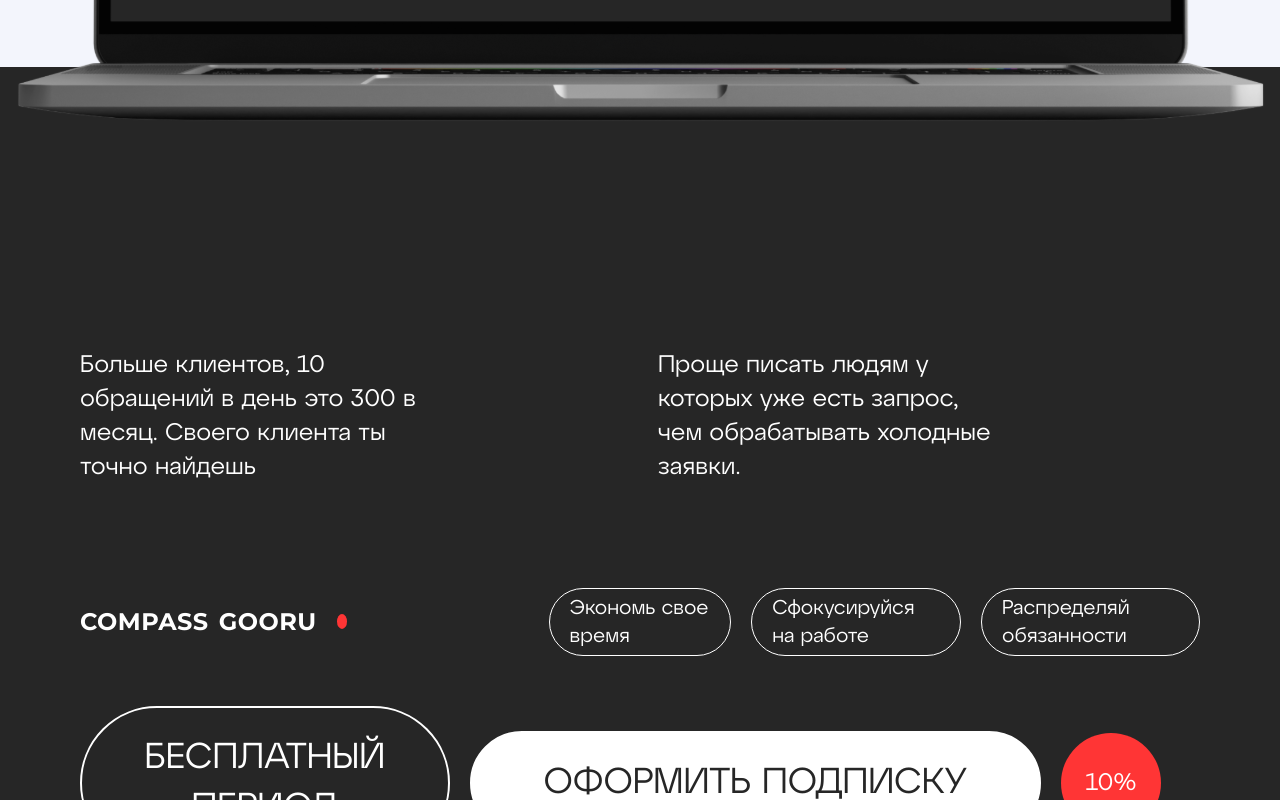
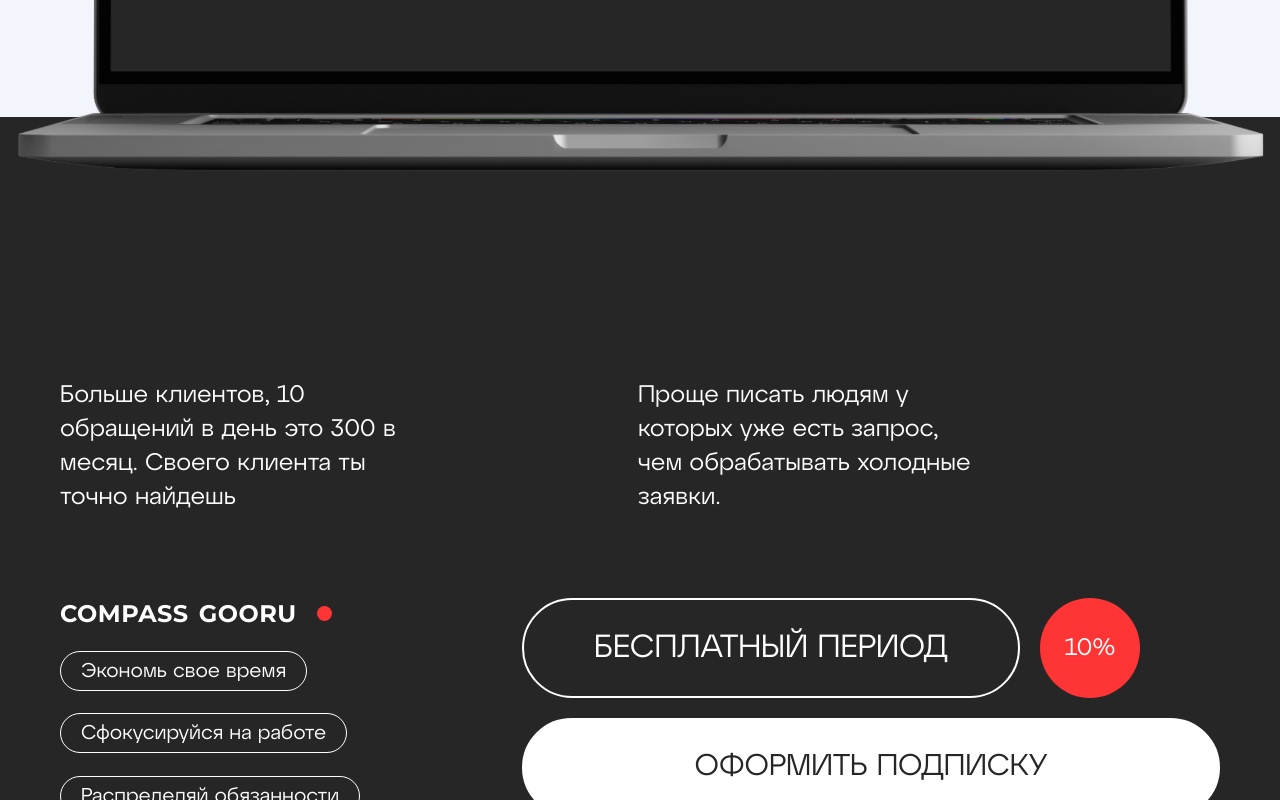
Before and after one commit to lRaven/gooru, a Vue app: page / in a window 1280 px wide. Shown: the part 5165-5965 px from the top of the page. Built offline with nearby package versions, Linux system fonts and the light colour scheme.

Commit message:
fix: поправить адаптив, добавить декоративные элементы

```diff
--- a/src/components/Home/TheSubscribeInvite.vue
+++ b/src/components/Home/TheSubscribeInvite.vue
@@ -10,13 +10,21 @@
 				холодные заявки.
 			</p>
 		</div>
+		<template v-if="documentWidth > 1375">
 			<div class="subscribe-invite__pitch">
+				<div class="subscribe-invite__company">
 					<span class="subscribe-invite__logo">compass</span>
 					<span class="subscribe-invite__logo">gooru</span>
 					<div class="subscribe-invite__mark"></div>
+				</div>
+
 				<p class="subscribe-invite__pitch-point">Экономь свое время</p>
-			<p class="subscribe-invite__pitch-point">Сфокусируйся на работе</p>
-			<p class="subscribe-invite__pitch-point">Распределяй обязанности</p>
+				<p class="subscribe-invite__pitch-point">
+					Сфокусируйся на работе
+				</p>
+				<p class="subscribe-invite__pitch-point">
+					Распределяй обязанности
+				</p>
 			</div>
 			<div class="subscribe-invite__offer">
 				<r-button class="subscribe-invite__free-button"
@@ -27,12 +35,40 @@
 				>
 				<p class="subscribe-invite__sale">10%</p>
 			</div>
+		</template>
+		<template v-else>
+			<div class="subscribe-invite__pitch">
+				<div class="subscribe-invite__company">
+					<span class="subscribe-invite__logo">compass</span>
+					<span class="subscribe-invite__logo">gooru</span>
+					<div class="subscribe-invite__mark"></div>
+				</div>
+
+				<p class="subscribe-invite__pitch-point">Экономь свое время</p>
+				<p class="subscribe-invite__pitch-point">
+					Сфокусируйся на работе
+				</p>
+				<p class="subscribe-invite__pitch-point">
+					Распределяй обязанности
+				</p>
+				<div class="subscribe-invite__offer">
+					<r-button class="subscribe-invite__free-button"
+						>Бесплатный период</r-button
+					>
+					<r-button class="subscribe-invite__subscribe-button"
+						>ОФОРМИТЬ ПОДПИСКУ</r-button
+					>
+					<p class="subscribe-invite__sale">10%</p>
+				</div>
+			</div>
+		</template>
 	</section>
 </template>
 
 <script>
 	export default {
 		name: "TheSubscribeInvite",
+		inject: ["documentWidth"],
 	};
 </script>
 
@@ -43,9 +79,32 @@
 		@media (max-width: 1670px) {
 			padding: 18rem 8rem 0 8rem;
 		}
+		@media (max-width: 1490px) {
+			padding: 16rem 6rem 0 6rem;
+		}
+		@media (max-width: 1375px) {
+			display: grid;
+			padding: 16rem 6rem 0 6rem;
+		}
+		@media (max-width: 600px) {
+			padding: 10rem 4rem 0 4rem;
+		}
+		@media (max-width: 450px) {
+			padding: 8rem 2.5rem 0 2.5rem;
+		}
 		&__descriptions {
 			display: flex;
 			margin: 0 0 10.4rem 0;
+			@media (max-width: 1375px) {
+				grid-column: 1/3;
+				margin: 0 0 8.4rem 0;
+			}
+			@media (max-width: 600px) {
+				flex-direction: column;
+			}
+			@media (max-width: 450px) {
+				margin: 0 0 6.4rem 0;
+			}
 		}
 		&__text {
 			font-size: 2.4rem;
@@ -57,11 +116,46 @@
 			&:last-child {
 				margin: 0;
 			}
+			@media (max-width: 900px) {
+				margin: 0 8rem 0 0;
+			}
+			@media (max-width: 600px) {
+				margin: 0 0 2rem 0;
+			}
+			@media (max-width: 450px) {
+				font-size: 2.2rem;
+				line-height: 3.2rem;
+			}
 		}
 		&__pitch {
 			display: flex;
 			align-items: center;
 			margin: 0 0 5rem 0;
+			@media (max-width: 1375px) {
+				display: grid;
+				justify-content: initial;
+				grid-gap: 2rem 0;
+				grid-column: 1/3;
+				padding: 0 0 5rem 0;
+				border-bottom: 2px solid $white;
+				margin: 0;
+			}
+			@media (max-width: 900px) {
+				justify-items: center;
+			}
+			@media (max-width: 450px) {
+				padding: 0 0 8rem 0;
+			}
+		}
+		&__company {
+			display: flex;
+			align-items: center;
+			@media (max-width: 900px) {
+				justify-self: start;
+			}
+			@media (max-width: 450px) {
+				justify-self: center;
+			}
 		}
 		&__logo {
 			font-family: Montserrat;
@@ -82,11 +176,19 @@
 			height: 1.5rem;
 			background-color: $red;
 			border-radius: 50%;
-			/* margin: 0 30.8rem 0 0; */
-			margin: 0 18% 0 0;
-			/* @media (max-width: 1670px) {
+			margin: 0 30.8rem 0 0;
+			@media (max-width: 1670px) {
 				margin: 0 15rem 0 0;
-			} */
+			}
+			@media (max-width: 1490px) {
+				margin: 0 10rem 0 0;
+			}
+			@media (max-width: 1375px) {
+				margin: 0 3rem 0 0;
+			}
+			@media (max-width: 450px) {
+				margin: 0;
+			}
 		}
 		&__pitch-point {
 			font-size: 2rem;
@@ -97,6 +199,20 @@
 			border: 1px solid $white;
 			border-radius: 12.4rem;
 			margin: 0 2rem 0 0;
+			@media (max-width: 1375px) {
+				grid-column: 1/2;
+				justify-self: start;
+				text-align: center;
+				margin: 0;
+			}
+			@media (max-width: 450px) {
+				justify-self: center;
+			}
+			@media (max-width: 390px) {
+				font-size: 1.7rem;
+				line-height: 2.5rem;
+			}
+
 			&:last-child {
 				margin: 0;
 			}
@@ -106,6 +222,27 @@
 			align-items: center;
 			padding: 0 0 5rem 0;
 			border-bottom: 2px solid $white;
+			@media (max-width: 1375px) {
+				display: grid;
+				grid-column: 2/3;
+				grid-row: 1/5;
+				grid-gap: 2rem;
+				border-bottom: none;
+				padding: 0;
+			}
+			@media (max-width: 960px) {
+				grid-gap: 2rem 1rem;
+			}
+			@media (max-width: 900px) {
+				width: 100%;
+				grid-template-columns: 1fr;
+				grid-column: 1/2;
+				grid-row: 5/5;
+				margin: 3rem 0 0 0;
+			}
+			@media (max-width: 450px) {
+				margin: 6rem 0 0 0;
+			}
 		}
 		:deep(.r-button.subscribe-invite__free-button) {
 			font-size: 3.6rem;
@@ -115,6 +252,33 @@
 			padding: 2.5rem 0;
 			width: 33%;
 			margin: 0 2rem 0 0;
+			@media (max-width: 1490px) {
+				font-size: 3.2rem;
+				line-height: 4.6rem;
+			}
+			@media (max-width: 1375px) {
+				width: initial;
+				padding: 2.5rem 3rem;
+				margin: 0;
+			}
+			@media (max-width: 960px) {
+				font-size: 3rem;
+				line-height: 4.5rem;
+				padding: 2.5rem 1rem;
+			}
+			@media (max-width: 530px) {
+				font-size: 2.5rem;
+				line-height: 4rem;
+			}
+			@media (max-width: 450px) {
+				font-size: 2rem;
+				line-height: 3.5rem;
+			}
+			@media (max-width: 390px) {
+				font-size: 1.9rem;
+				line-height: 3rem;
+				padding: 2.5rem 2rem;
+			}
 		}
 		:deep(.r-button.subscribe-invite__subscribe-button) {
 			font-size: 3.6rem;
@@ -125,6 +289,35 @@
 			background-color: $white;
 			width: 51%;
 			margin: 0 2rem 0 0;
+			@media (max-width: 1490px) {
+				font-size: 3.2rem;
+				line-height: 4.6rem;
+			}
+			@media (max-width: 1375px) {
+				font-size: 3rem;
+				line-height: 4.5rem;
+				padding: 2.5rem 3rem;
+				width: initial;
+				grid-row: 2/3;
+				grid-column: 1/3;
+				margin: 0;
+			}
+			@media (max-width: 650px) {
+				grid-row: 1/2;
+			}
+			@media (max-width: 530px) {
+				font-size: 2.5rem;
+				line-height: 4rem;
+			}
+			@media (max-width: 450px) {
+				font-size: 2rem;
+				line-height: 3.5rem;
+			}
+			@media (max-width: 390px) {
+				font-size: 1.9rem;
+				line-height: 3rem;
+				padding: 2.5rem 2rem;
+			}
 		}
 		&__sale {
 			display: flex;
@@ -137,6 +330,13 @@
 			height: 10rem;
 			background-color: $red;
 			border-radius: 50%;
+			@media (max-width: 1375px) {
+				grid-column: 2/3;
+			}
+			@media (max-width: 650px) {
+				grid-column: 1/2;
+				justify-self: center;
+			}
 		}
 	}
 </style>
--- a/src/components/Home/TheUserPromlems.vue
+++ b/src/components/Home/TheUserPromlems.vue
@@ -17,6 +17,11 @@
 			:textBlocks="[
 				`Большую часть времени находишься в поисках интересных задач из твоей специальности, выполнение которых уходит на второй план`,
 			]"
+		/>
+		<img
+			class="user-problem__agree-image"
+			src="@/../public/cursor/cursorForActionCard.png"
+			alt="красный круг с союзом 'да'"
 		/>
 	</section>
 </template>
@@ -69,5 +74,13 @@
 				margin: 0 0 6rem 2.5rem;
 			}
 		}
+		&__agree-image {
+			display: none;
+			align-self: center;
+			margin: 5rem 0 0 0;
+			@media (max-width: 600px) {
+				display: block;
+			}
+		}
 	}
 </style>
--- a/src/components/Home/TheUserSolutions.vue
+++ b/src/components/Home/TheUserSolutions.vue
@@ -54,6 +54,7 @@
 				]"
 			/>
 		</template>
+		<p class="user-solutions__try-free">ПОПРОБОВАТЬ БЕСПЛАТНО!</p>
 	</section>
 </template>
 
@@ -72,7 +73,9 @@
 
 <style lang="scss" scoped>
 	.user-solutions {
-		padding: 15rem 0 0 0;
+		display: flex;
+		flex-direction: column;
+		padding: 15rem 0 5rem 0;
 		&__title {
 			font-size: 4.8rem;
 			font-weight: 600;
@@ -107,5 +110,23 @@
 			top: 90%;
 			left: 0;
 		}
+		&__try-free {
+			display: none;
+			justify-content: center;
+			align-items: center;
+			align-self: center;
+			font-size: 1.6rem;
+			line-height: 2.2rem;
+			text-align: center;
+			color: $white;
+			background-color: $red;
+			width: 15.4rem;
+			height: 15.4rem;
+			border-radius: 50%;
+			margin: 5rem 0 0 0;
+			@media (max-width: 600px) {
+				display: flex;
+			}
+		}
 	}
 </style>
--- a/src/components/TheFooter.vue
+++ b/src/components/TheFooter.vue
@@ -30,10 +30,29 @@
 		padding: 10rem 10rem 3rem;
 		width: 100%;
 		background-color: $black;
+		@media (max-width: 1670px) {
+			padding: 10rem 8rem 3rem;
+		}
+		@media (max-width: 1490px) {
+			padding: 8rem 6rem 3rem;
+		}
+		@media (max-width: 785px) {
+			padding: 6rem 6rem 3rem;
+			grid-gap: 0;
+		}
+		@media (max-width: 600px) {
+			padding: 6rem 4rem 3rem;
+		}
+		@media (max-width: 450px) {
+			padding: 4rem 2.5rem 2rem;
+		}
 		&__company {
 			display: flex;
 			align-items: center;
 			grid-column: 1/2;
+			@media (max-width: 785px) {
+				margin: 0 0 1rem 0;
+			}
 		}
 		&__copyright {
 			font-family: Montserrat;
@@ -58,6 +77,13 @@
 			text-decoration: underline;
 			color: rgba($color: $white, $alpha: 0.5);
 			grid-column: 1/2;
+			@media (max-width: 785px) {
+				margin: 0 0 4rem 0;
+			}
+			@media (max-width: 450px) {
+				max-width: 22rem;
+				width: 100%;
+			}
 		}
 		&__navigation {
 			display: flex;
@@ -65,6 +91,9 @@
 			grid-column: 2/3;
 			grid-row: 1/3;
 			align-self: center;
+			@media (max-width: 1023px) {
+				display: none;
+			}
 			&-link {
 				font-size: 2rem;
 				font-weight: 400;
@@ -79,13 +108,17 @@
 				}
 			}
 		}
-    &__team-caption {
-      font-size: 1.3rem;
+		&__team-caption {
+			font-size: 1.3rem;
 			font-weight: 400;
 			line-height: 1.8rem;
 			color: rgba($color: $white, $alpha: 0.6);
 			grid-column: 3/4;
-      justify-self: end;
-    }
+			justify-self: end;
+			@media (max-width: 785px) {
+				grid-column: 1/2;
+				justify-self: start;
+			}
+		}
 	}
 </style>
--- a/src/view/PageHome.vue
+++ b/src/view/PageHome.vue
@@ -35,7 +35,7 @@
 			</h1>
 		</section>
 		<the-free-period />
-		<the-user-promlems id="about"/>
+		<the-user-promlems id="about" />
 		<the-user-solutions />
 		<section class="laptop">
 			<img
@@ -45,10 +45,7 @@
 			/>
 		</section>
 		<the-subscribe-invite class="page-home__subscribe-invite" />
-		<!--
-
-
-		<the-footer /> -->
+		<the-footer />
 	</main>
 </template>
 
@@ -61,10 +58,7 @@
 	import TheUserPromlems from "@/components/Home/TheUserPromlems.vue";
 	import TheUserSolutions from "@/components/Home/TheUserSolutions.vue";
 	import TheSubscribeInvite from "@/components/Home/TheSubscribeInvite.vue";
-	/*
-
-
-	import TheFooter from "@/components/TheFooter.vue"; */
+	import TheFooter from "@/components/TheFooter.vue";
 
 	import EllipseWithArrowIcon from "@/assets/icons/EllipseWithArrowIcon.vue";
 	import BurgerIcon from "@/assets/icons/BurgerIcon.vue";
@@ -79,10 +73,7 @@
 			TheUserPromlems,
 			TheUserSolutions,
 			TheSubscribeInvite,
-			/*
-
-
-			TheFooter, */
+			TheFooter,
 
 			EllipseWithArrowIcon,
 			BurgerIcon,
```
Lines whose indentation alone changed are shown as unchanged.
